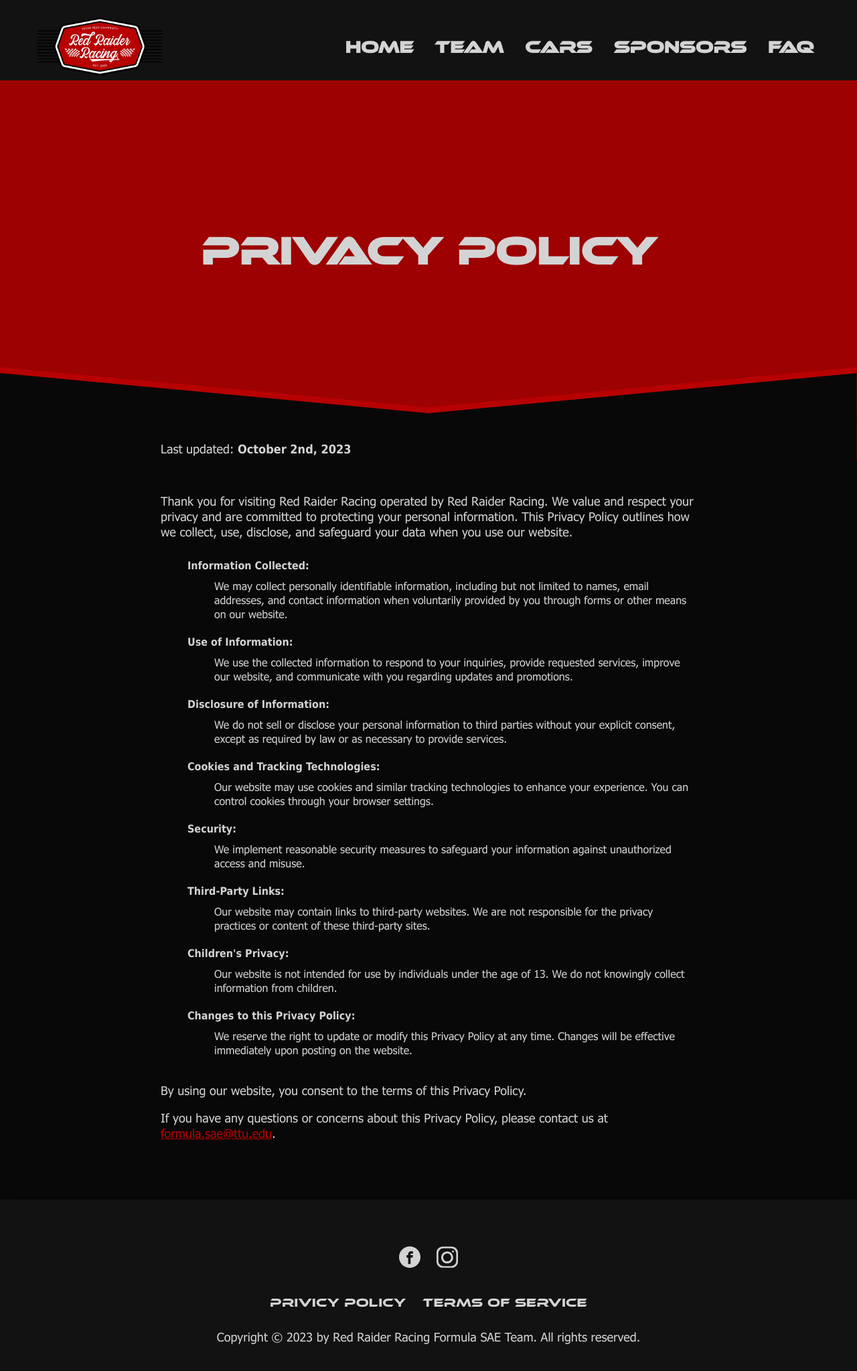
After one commit to Red-Raider-Racing/Website, a Django app: page /privacy-policy/ in a window 1280 px wide. The commit adds this page. Shown: the whole page at 67% size. Run offline with Django 4.2, Linux system fonts and the light colour scheme.

Commit message:
added privacy and terms page

```diff
--- a/RRRApp/static/css/style.css
+++ b/RRRApp/static/css/style.css
@@ -626,7 +626,7 @@ p{
     background-color: var(--primary-faded-color);
 }
 
-.FAQCover,.sponsorCover,.errorCover {
+.FAQCover,.sponsorCover,.errorCover, .generalCover {
     width:100%;
     height: max(280px,min(100vw, 500px));
     background-color: var(--secondary-faded-color);
@@ -634,7 +634,7 @@ p{
     z-index: 88;
 }
 
-.FAQCover .pageTitle, .FAQCover h1,.sponsorCover h1, .errorCover h1{
+.FAQCover .pageTitle, .FAQCover h1,.sponsorCover h1, .errorCover h1, .generalCover h1{
     color: var(--font-color);
 }
 
@@ -1122,6 +1122,28 @@ svg.waveTop path{
     animation: smoke3 10s infinite ease-in;
 }
 
+.generalSection *{
+    font-family: 'Tahoma';
+}
+
+.generalSection li{
+    margin: 10px auto;
+}
+
+.generalSection{
+    max-width: 800px;
+    margin: 0 auto;
+    padding: 20px;
+}
+
+.generalSection li p{
+    padding: 0 20px;
+}
+
+.generalSection p a{
+    color: var(--secondary-color);
+}
+
 /* Styles for screens less than 500px wide */
 @media (max-width: 500px) {
     .inputs {
--- a/RRRApp/templates/base.html
+++ b/RRRApp/templates/base.html
@@ -67,12 +67,12 @@
                 </a>
             </div>
             <div class="rights">
-                <a href="" target="_blank" id="privicyPolicy">
+                <a href="/privacy-policy" target="_blank" id="privicyPolicy">
                     <button class="social-button" aria-label="Privicy Policy">
                         <p>Privicy Policy</p>
                     </button>
                 </a>
-                <a href="" target="_blank" id="terms">
+                <a href="/terms-of-service" target="_blank" id="terms">
                     <button class="social-button" aria-label="Terms of Service">
                         <p>Terms of Service</p>
                     </button>
--- /dev/null
+++ b/RRRApp/templates/privacy.html
@@ -0,0 +1,76 @@
+{% extends "base.html" %}
+{% block title %}Privacy Policy - {% endblock %}
+{% block content %}
+<body>
+    <div class="headerBackground"></div>
+    <div class="generalCover">
+        <div class="pageTitle">
+            <h1 class="teamTitle">Privacy Policy</h1>
+        </div>
+    </div>
+    <svg class="wave waveTop" id="wave" viewBox="0 0 1440 390" version="1.1" xmlns="http://www.w3.org/2000/svg"><defs><linearGradient id="sw-gradient-0" x1="0" x2="0" y1="1" y2="0"><stop stop-color="rgba(8, 8, 8, 1)" offset="0%"></stop><stop stop-color="rgba(8, 8, 8, 1)" offset="100%"></stop></linearGradient></defs><path style="transform:translate(0, 0px); opacity:1" fill="url(#sw-gradient-0)" d="M0,117L720,234L1440,117L2160,351L2880,156L3600,234L4320,312L5040,78L5760,39L6480,234L7200,39L7920,351L8640,195L9360,78L10080,234L10800,156L11520,0L12240,0L12960,234L13680,117L14400,117L15120,0L15840,156L16560,351L17280,234L17280,390L16560,390L15840,390L15120,390L14400,390L13680,390L12960,390L12240,390L11520,390L10800,390L10080,390L9360,390L8640,390L7920,390L7200,390L6480,390L5760,390L5040,390L4320,390L3600,390L2880,390L2160,390L1440,390L720,390L0,390Z"></path></svg>
+    <svg class="wave waveBottom" id="wave" viewBox="0 0 1440 390" version="1.1" xmlns="http://www.w3.org/2000/svg"><defs><linearGradient id="sw-gradient-0" x1="0" x2="0" y1="1" y2="0"><stop stop-color="rgba(8, 8, 8, 1)" offset="0%"></stop><stop stop-color="rgba(8, 8, 8, 1)" offset="100%"></stop></linearGradient></defs><path style="transform:translate(0, 0px); opacity:1" fill="url(#sw-gradient-0)" d="M0,117L720,234L1440,117L2160,351L2880,156L3600,234L4320,312L5040,78L5760,39L6480,234L7200,39L7920,351L8640,195L9360,78L10080,234L10800,156L11520,0L12240,0L12960,234L13680,117L14400,117L15120,0L15840,156L16560,351L17280,234L17280,390L16560,390L15840,390L15120,390L14400,390L13680,390L12960,390L12240,390L11520,390L10800,390L10080,390L9360,390L8640,390L7920,390L7200,390L6480,390L5760,390L5040,390L4320,390L3600,390L2880,390L2160,390L1440,390L720,390L0,390Z"></path></svg>
+    <div class="generalSection">
+        <p>Last updated: <strong>October 2nd, 2023</strong></p>
+        <br>
+
+        <p>Thank you for visiting Red Raider Racing operated by Red Raider Racing. We value and respect your privacy and are committed to protecting your personal information. This Privacy Policy outlines how we collect, use, disclose, and safeguard your data when you use our website.</p>
+
+        <ol>
+          <li><strong>Information Collected:</strong>
+            <ul>
+              <li>We may collect personally identifiable information, including but not limited to names, email addresses, and contact information when voluntarily provided by you through forms or other means on our website.</li>
+            </ul>
+          </li>
+
+          <li><strong>Use of Information:</strong>
+            <ul>
+              <li>We use the collected information to respond to your inquiries, provide requested services, improve our website, and communicate with you regarding updates and promotions.</li>
+            </ul>
+          </li>
+
+          <li><strong>Disclosure of Information:</strong>
+            <ul>
+              <li>We do not sell or disclose your personal information to third parties without your explicit consent, except as required by law or as necessary to provide services.</li>
+            </ul>
+          </li>
+
+          <li><strong>Cookies and Tracking Technologies:</strong>
+            <ul>
+              <li>Our website may use cookies and similar tracking technologies to enhance your experience. You can control cookies through your browser settings.</li>
+            </ul>
+          </li>
+
+          <li><strong>Security:</strong>
+            <ul>
+              <li>We implement reasonable security measures to safeguard your information against unauthorized access and misuse.</li>
+            </ul>
+          </li>
+
+          <li><strong>Third-Party Links:</strong>
+            <ul>
+              <li>Our website may contain links to third-party websites. We are not responsible for the privacy practices or content of these third-party sites.</li>
+            </ul>
+          </li>
+
+          <li><strong>Children's Privacy:</strong>
+            <ul>
+              <li>Our website is not intended for use by individuals under the age of 13. We do not knowingly collect information from children.</li>
+            </ul>
+          </li>
+
+          <li><strong>Changes to this Privacy Policy:</strong>
+            <ul>
+              <li>We reserve the right to update or modify this Privacy Policy at any time. Changes will be effective immediately upon posting on the website.</li>
+            </ul>
+          </li>
+
+        </ol>
+
+        <p>By using our website, you consent to the terms of this Privacy Policy.</p>
+
+        <p>If you have any questions or concerns about this Privacy Policy, please contact us at <a href="mailto:formula.sae@ttu.edu">formula.sae@ttu.edu</a>.</p>
+    </div>
+</body>
+
+{% endblock %}
--- a/RRRApp/urls.py
+++ b/RRRApp/urls.py
@@ -17,6 +17,8 @@ urlpatterns = [
     path('sponsors/',views.sponsor, name='sponsor'),
     path('car-show/',views.carshow, name='carshow'),
     path('faq/',views.faq, name='faq'),
+    path('privacy-policy/',views.privacy, name='privacy'),
+    path('terms-of-service/',views.terms, name='terms'),
 
     #----------------Error Pages----------------
     path('404/',views.custom_404, name='404'),
--- a/RRRApp/views.py
+++ b/RRRApp/views.py
@@ -63,6 +63,14 @@ def faq(request):
     return render(request, "faq.html",)
 
 @cache_page(CACHE_TIMEOUT)
+def privacy(request):
+    return render(request, "privacy.html",)
+
+@cache_page(CACHE_TIMEOUT)
+def terms(request):
+    return render(request, "terms.html",)
+
+@cache_page(CACHE_TIMEOUT)
 def custom_404(request):
     return render(request, '404.html', status=404)
 
```
Also changed, not shown: RRRApp/templates/terms.html (added, +61 -0 lines).
